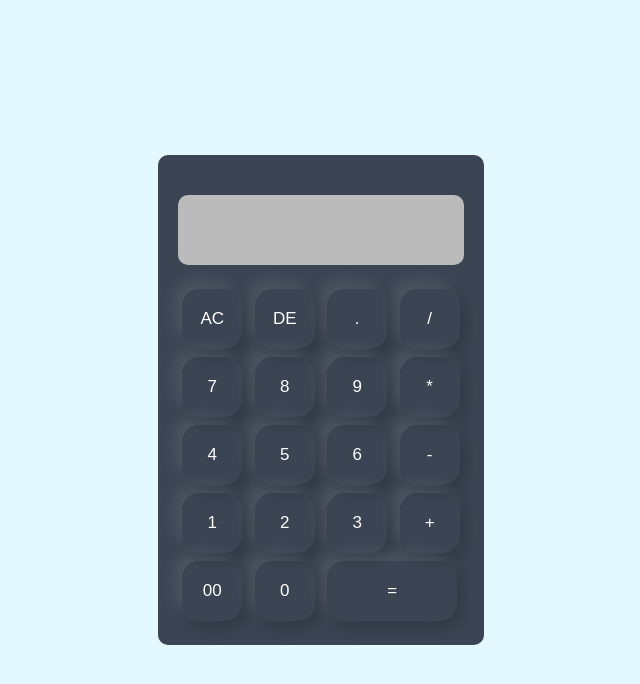
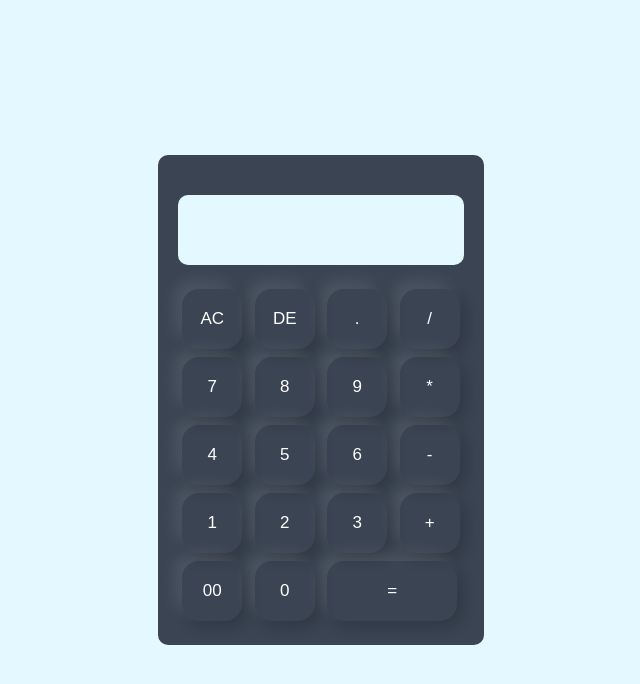
Before and after one commit to cma1uba/Simple-calculator, a plain HTML site: page index.html in a window 1280 px wide. Shown: the whole page, without its empty margins (319-959 px from the left). Drawn offline with Linux system fonts and the light colour scheme; files that its build step writes are made by us from their sources.

Commit message:
Update style.css

```diff
--- a/style.css
+++ b/style.css
@@ -35,7 +35,7 @@ form .display{
   display: flex;
   justify-content: flex-end;
   margin: 20px 0;
-  background-color: #bcbbbc;
+  background-color: #e3f9ff;
   border-radius: 10px;
 }
 form .display input{
```
